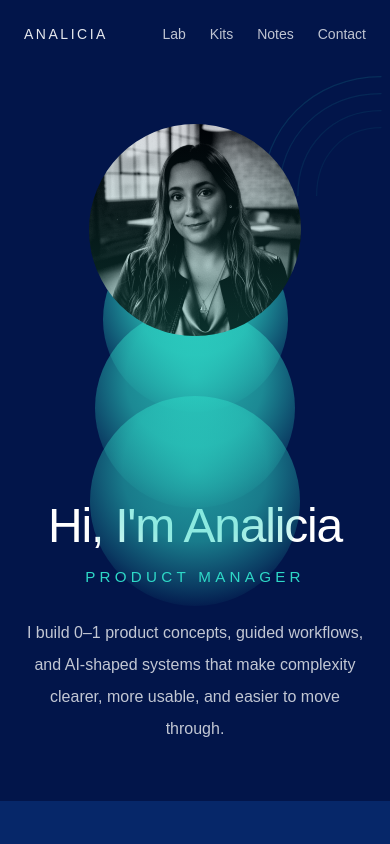
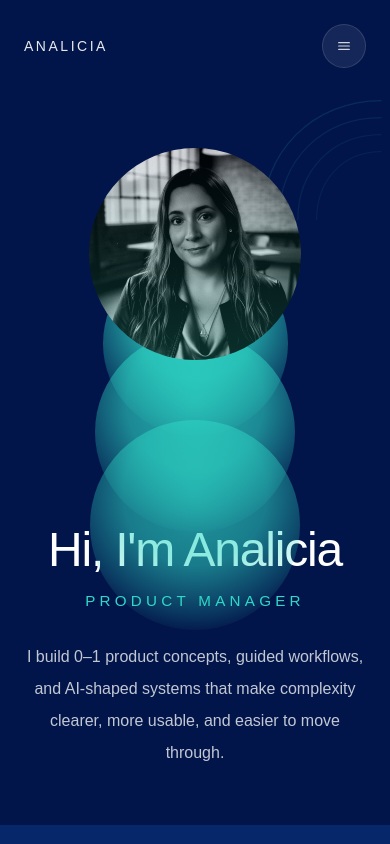
Before and after one commit to EverydayClarityLab/everyday-clarity-lab, a Next.js app: page / in a window 390 px wide. Shown: the top 844 px of the page. Built offline with nearby package versions, Linux system fonts and the light colour scheme.

Commit message:
Add mobile menu for header navigation

```diff
--- a/app/globals.css
+++ b/app/globals.css
@@ -85,3 +85,15 @@ a.link:hover {
   outline-offset: 2px;
   border-radius: 10px;
 }
+
+.mobile-nav summary::-webkit-details-marker {
+  display: none;
+}
+
+.mobile-nav .mobile-nav-menu {
+  display: none;
+}
+
+.mobile-nav[open] .mobile-nav-menu {
+  display: block;
+}
--- a/app/layout.tsx
+++ b/app/layout.tsx
@@ -1,5 +1,6 @@
 import type { Metadata } from "next";
 import { Geist, Geist_Mono } from "next/font/google";
+import Link from "next/link";
 import "./globals.css";
 
 const geistSans = Geist({
@@ -31,26 +32,69 @@ export default function RootLayout({
         <div className="min-h-screen bg-[#02154A] text-white">
           <header className="relative z-50">
             <div className="mx-auto flex max-w-6xl items-center justify-between px-6 py-6">
-              <a
+              <Link
                 href="/"
                 className="text-sm font-medium tracking-[0.18em] text-white/90 uppercase"
               >
                 Analicia
-              </a>
+              </Link>
 
-              <nav className="flex items-center gap-6 text-sm text-white/75">
-                <a className="transition hover:text-[#2ED9C7]" href="/labs">
+              <details className="mobile-nav relative md:hidden">
+                <summary className="flex h-11 w-11 list-none items-center justify-center rounded-full border border-white/12 bg-white/8 text-white/80 transition hover:border-white/20 hover:bg-white/12 hover:text-white focus-visible:outline-none">
+                  <span className="sr-only">Open navigation menu</span>
+                  <svg
+                    aria-hidden="true"
+                    className="h-4 w-4"
+                    fill="none"
+                    viewBox="0 0 24 24"
+                  >
+                    <path
+                      d="M4 7h16M4 12h16M4 17h16"
+                      stroke="currentColor"
+                      strokeLinecap="round"
+                      strokeWidth="1.8"
+                    />
+                  </svg>
+                </summary>
+
+                <nav
+                  aria-label="Mobile"
+                  className="mobile-nav-menu absolute right-0 top-full mt-3 min-w-40 rounded-2xl border border-white/12 bg-[#031d59]/95 p-2 text-sm text-white/80 shadow-[0_18px_40px_rgba(0,0,0,0.28)] backdrop-blur"
+                >
+                  <Link
+                    className="block rounded-xl px-3 py-2 transition hover:bg-white/8 hover:text-[#2ED9C7]"
+                    href="/kits"
+                  >
+                    Kits
+                  </Link>
+                  <Link
+                    className="block rounded-xl px-3 py-2 transition hover:bg-white/8 hover:text-[#2ED9C7]"
+                    href="/notes"
+                  >
+                    Notes
+                  </Link>
+                  <Link
+                    className="block rounded-xl px-3 py-2 transition hover:bg-white/8 hover:text-[#2ED9C7]"
+                    href="/contact"
+                  >
+                    Contact
+                  </Link>
+                </nav>
+              </details>
+
+              <nav className="hidden items-center gap-6 text-sm text-white/75 md:flex">
+                <Link className="transition hover:text-[#2ED9C7]" href="/labs">
                   Lab
-                </a>
-                <a className="transition hover:text-[#2ED9C7]" href="/kits">
+                </Link>
+                <Link className="transition hover:text-[#2ED9C7]" href="/kits">
                   Kits
-                </a>
-                <a className="transition hover:text-[#2ED9C7]" href="/notes">
+                </Link>
+                <Link className="transition hover:text-[#2ED9C7]" href="/notes">
                   Notes
-                </a>
-                <a className="transition hover:text-[#2ED9C7]" href="/contact">
+                </Link>
+                <Link className="transition hover:text-[#2ED9C7]" href="/contact">
                   Contact
-                </a>
+                </Link>
               </nav>
             </div>
           </header>
```
